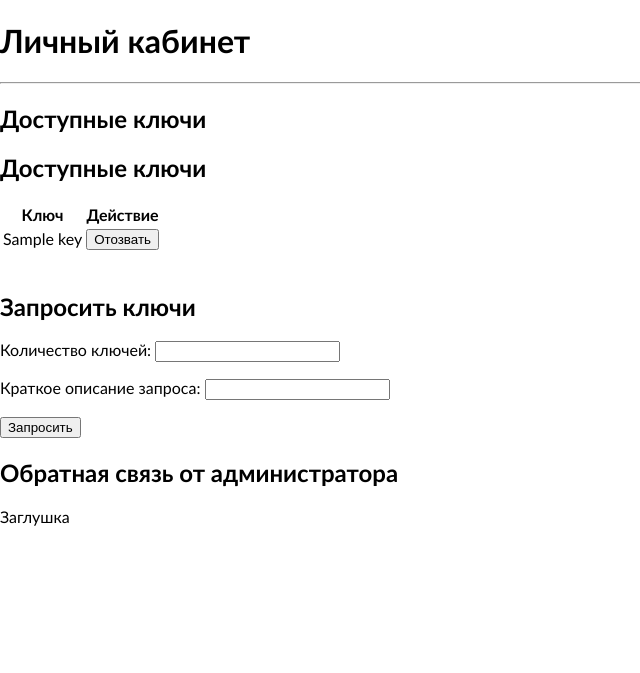
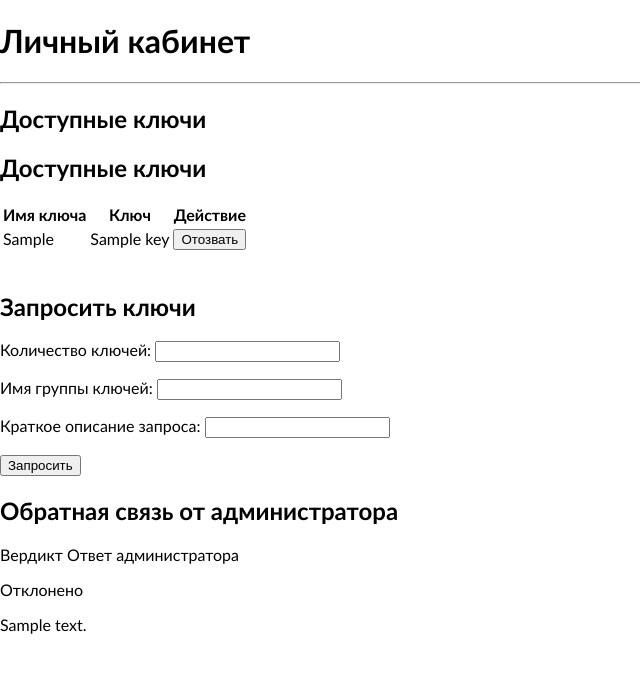
Before and after one commit to Docent681/docent-vpn, a Flask app: page /user_dashboard in a window 1280 px wide. Shown: the top 673 px of the page, without its empty margins (0-640 px from the left). Run offline with Flask 3, Linux system fonts and the light colour scheme; the visitor is signed in with stand-in values (Sample User, id 1); tables that the repository leaves empty hold one stand-in row (values such as "Sample post").

Commit message:
update for user_dashboard.html

```diff
--- a/backend/app.py
+++ b/backend/app.py
@@ -136,10 +136,10 @@ def user_dashboard():
         error = "Необходимо войти в систему"
         return redirect(url_for('login', error=error))
     keys = Key.query.filter(Key.username == current_user).all()
-
+    answer = RequestAnswer.query.filter(RequestAnswer.username == current_user).first()
 
     session['current_user_login'] = current_user
-    return render_template('user_dashboard.html', keys=keys)
+    return render_template('user_dashboard.html', keys=keys, answer=answer)
 
 @app.route('/delete_key', methods=['POST'])
 def delete_key():
--- a/backend/templates/user_dashboard.html
+++ b/backend/templates/user_dashboard.html
@@ -12,11 +12,13 @@
 {% if keys %}
 <table>
     <tr>
+        <th>Имя ключа</th>
         <th>Ключ</th>
         <th>Действие</th>
     </tr>
     {% for key in keys %}
     <tr>
+        <td>{{ key.keyidentity }}</td>
         <td>{{ key.get_keyname() }}</td>
         <td>
             <form action="{{ url_for('delete_key') }}" method="POST">
@@ -39,6 +41,11 @@
     </p>
 
     <p>
+        <label for="keygroup_name">Имя группы ключей: </label>
+        <input type="text" id="keygroup_name" name="keygroup_name" required>
+    </p>
+
+    <p>
         <label for="description">Краткое описание запроса: </label>
         <input type="text" id="descriprion" name="description" required>
     </p>
@@ -49,6 +56,25 @@
 </form>
 <h2>Обратная связь от администратора</h2>
 <p>
-    Заглушка
+    {% if answer %}
+    <tr>
+        <th>Вердикт</th>
+        <th>Ответ администратора</th>
+    </tr>
+    <tr>
+        <td>
+            {% if verdict %}
+            <p>Одобрено</p>
+            {% else %}
+            <p>Отклонено</p>
+            {% endif %}
+        </td>
+        <td>
+            <p>{{ answer.answer }}</p>
+        </td>
+    </tr>
+    {% else %}
+    <p>Здесь вы увидите ответ на ваш запрос от администратора</p>
+    {% endif %}
 </p>
 {% endblock %}
```
